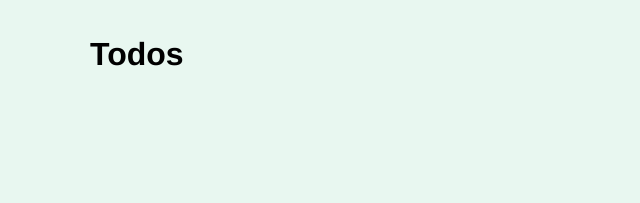
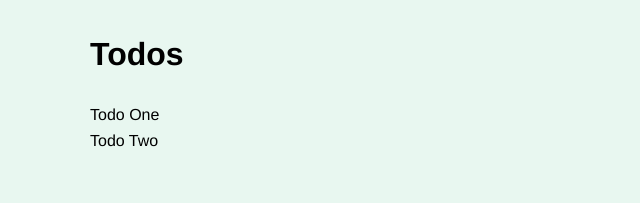
Before and after one commit to scottgall/vuex-todos, a Vue app: page / in a window 1280 px wide. Shown: the top 203 px of the page, without its empty margins (0-640 px from the left). Built offline with nearby package versions, Linux system fonts and the light colour scheme.

Commit message:
hook up vuex to todos component

```diff
--- a/src/components/Todos.vue
+++ b/src/components/Todos.vue
@@ -1,12 +1,20 @@
 <template>
   <div>
     <h1>Todos</h1>
+    <div class="todos">
+      <div v-for="todo in allTodos" :key="todo.id" class="todo">
+        {{ todo.title }}
+      </div>
+    </div>
   </div>
 </template>
 
 <script>
+import { mapGetters } from 'vuex';
+
 export default {
-  name: 'Todos'
+  name: 'Todos',
+  computed: mapGetters(['allTodos'])
 }
 </script>
 
--- a/src/store/modules/todos.js
+++ b/src/store/modules/todos.js
@@ -1,10 +1,21 @@
-import axios from 'axios';
+// import axios from 'axios';
 
 const state = {
-
+  todos: [
+    {
+      id: 1,
+      title: 'Todo One'
+    },
+    {
+      id: 2,
+      title: 'Todo Two'
+    }
+  ]
 };
 
-const getters = {};
+const getters = {
+  allTodos: (state) => state.todos
+};
 
 const actions = {};
 
```
